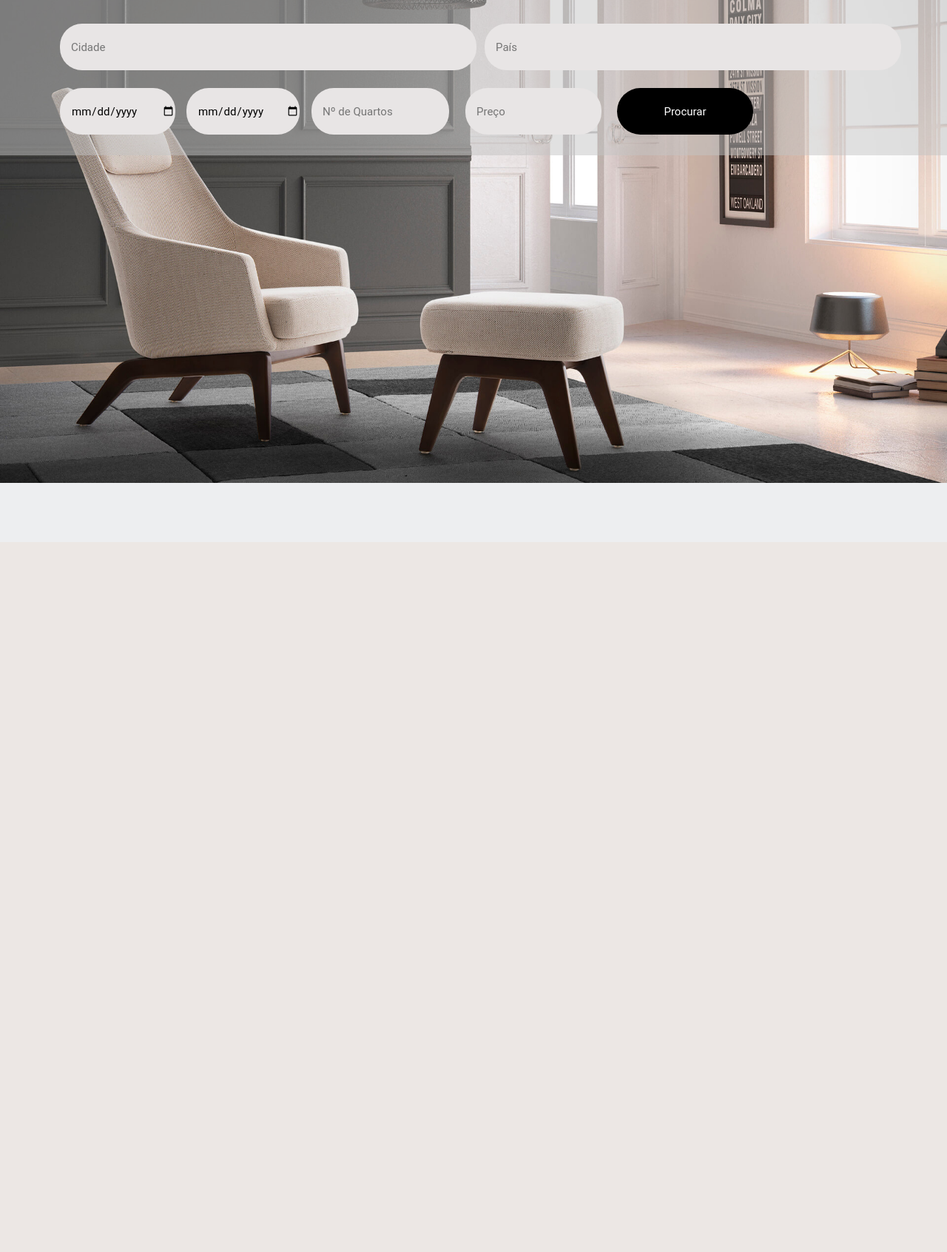
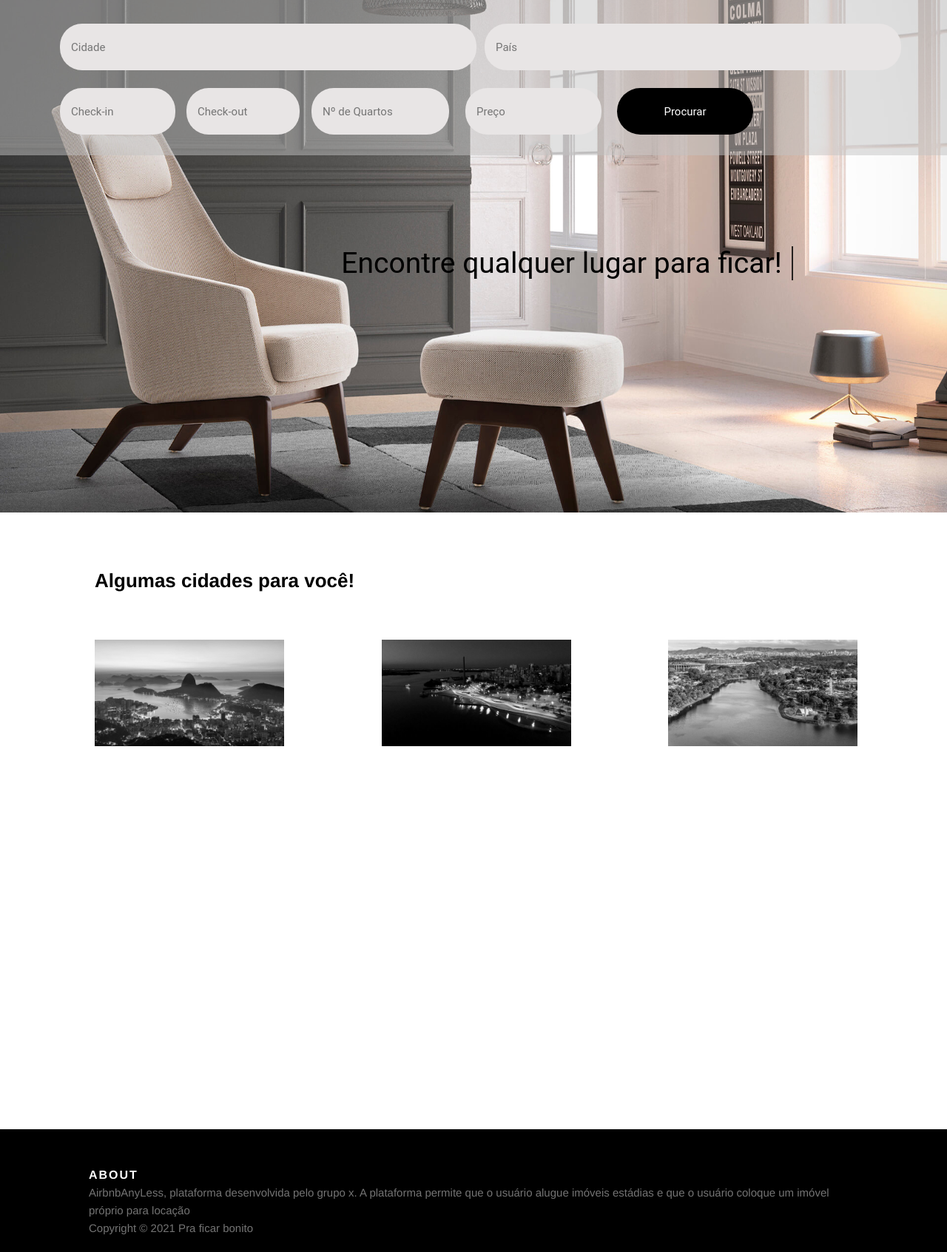
Before and after one commit to SouzaGuilherme/AirbnbAnyLess, a PHP site: page /pages/home.php in a window 1280 px wide. Shown: the part 67-1760 px from the top of the page at 74% size. Before the commit the page ends 720 px from the top, so only its background shows below. Run offline with PHP 8.4, Linux system fonts and the light colour scheme.

Commit message:
mais ajustes

```diff
--- a/assets/css/home.css
+++ b/assets/css/home.css
@@ -4,3 +4,121 @@
     background-repeat: no-repeat;
     background-size: 100%;
 }
+
+.line{
+    position: absolute;
+    left: 35%;
+    top: 50%;
+    text-align: center;
+    color: black;
+    font-family: Roboto;
+    font-size: 3em;
+    margin: 0 auto;
+    border-right: 2px solid black;
+    white-space: nowrap;
+    overflow: hidden;
+}
+
+.typing-animation{
+    animation: blinkCursor 500ms steps(40) infinite normal, typing 4s steps(40) 1s normal both;
+}
+
+@keyframes typing{
+    from{
+        width: 0;
+    }
+
+    to{
+        width: 16em;
+    }
+}
+
+@keyframes blinkCursor{
+    from{
+        border-right-color: black;
+    }
+
+    to{
+        border-right-color: transparent;
+    }
+}
+
+.imovel-container{
+    background: white;
+    position: absolute;
+    width: 100%;
+    height: 1000px;
+    top: 95%;
+}
+
+.city1{
+    -webkit-filter: grayscale(100%);
+	filter: grayscale(100%);
+	-webkit-transition: .3s ease-in-out;
+	transition: .3s ease-in-out;
+    max-width:20%;
+    max-height:20%;
+    width: auto;
+    height: auto;
+    margin-top: 5%;
+    margin-left: 10%;
+}
+
+.city2{
+    -webkit-filter: grayscale(100%);
+	filter: grayscale(100%);
+	-webkit-transition: .3s ease-in-out;
+	transition: .3s ease-in-out;
+    max-width:20%;
+    max-height:20%;
+    width: auto;
+    height: auto;
+    margin-top: 5%;
+    margin-left: 10%;
+}
+
+.city3{
+    -webkit-filter: grayscale(100%);
+	filter: grayscale(100%);
+	-webkit-transition: .3s ease-in-out;
+	transition: .3s ease-in-out;
+    max-width:20%;
+    max-height:20%;
+    width: auto;
+    height: auto;
+    margin-top: 5%;
+    margin-left: 10%;
+}
+
+.city1:hover{
+    -webkit-filter: grayscale(0);
+	filter: grayscale(0);
+}
+
+.city2:hover{
+    -webkit-filter: grayscale(0);
+	filter: grayscale(0);
+}
+
+.city3:hover{
+    -webkit-filter: grayscale(0);
+	filter: grayscale(0);
+}
+
+.title-city-container{
+    margin-left: 10%;
+    margin-top: 6%;
+}
+
+.text {
+    color: white;
+    font-size: 5px;
+    padding: 16px 32px;
+}
+
+.middle {
+    position: absolute;
+    top: 50%;
+    left: 50%;
+    text-align: center;
+}
--- a/assets/pages/find.php
+++ b/assets/pages/find.php
@@ -7,8 +7,8 @@
 
         <input type="text" class="city" placeholder="Cidade">
         <input type="text" class="country" placeholder="País">
-        <input type="date" class="start-date">
-        <input type="date" class="end-date">
+        <input type="text" class="start-date" placeholder="Check-in">
+        <input type="text" class="end-date" placeholder="Check-out">
         <input type="text" class="people" placeholder="Nº de Quartos">
         <input type="text" class="price" placeholder="Preço">
         <input type="submit" class="find" value="Procurar"></button>
--- /dev/null
+++ b/assets/pages/footer.css
@@ -0,0 +1,63 @@
+.site-footer
+{
+    position:absolute;
+    bottom:0;
+    width: 100%;
+    background-color:black;
+    padding:45px 0 20px;
+    font-size:15px;
+    line-height:24px;
+    color:#737373;
+}
+.site-footer hr
+{
+  border-top-color:#bbb;
+  opacity:0.5
+}
+.site-footer hr.small
+{
+  margin:20px 0
+}
+.site-footer h6
+{
+  color:#fff;
+  font-size:16px;
+  text-transform:uppercase;
+  margin-top:5px;
+  letter-spacing:2px
+}
+.site-footer a
+{
+  color:#737373;
+}
+.site-footer a:hover
+{
+  color:#3366cc;
+  text-decoration:none;
+}
+.footer-links
+{
+  padding-left:0;
+  list-style:none
+}
+.footer-links li
+{
+  display:block
+}
+.footer-links a
+{
+  color:#737373
+}
+.footer-links a:active,.footer-links a:focus,.footer-links a:hover
+{
+  color:#3366cc;
+  text-decoration:none;
+}
+.footer-links.inline li
+{
+  display:inline-block
+}
+.copyright-text
+{
+  margin:0
+}
--- /dev/null
+++ b/assets/pages/footer.php
@@ -0,0 +1,23 @@
+<!DOCTYPE html>
+
+<html>
+
+    <footer class="site-footer">
+
+        <div class="container">
+            <div class="row">
+            <div class="col-sm-12 col-md-6">
+                <h6>About</h6>
+                <p class="text-justify">AirbnbAnyLess, plataforma desenvolvida pelo grupo x. A plataforma permite que o usuário alugue imóveis estádias e que o usuário coloque um imóvel próprio para locação</p>
+            </div>
+
+
+        <div class="container">
+            <div class="row">
+            <div class="col-md-8 col-sm-6 col-xs-12">
+                <p class="copyright-text">Copyright &copy; 2021 Pra ficar bonito
+            </div>
+
+    </footer>
+
+</html>
--- a/config.php
+++ b/config.php
@@ -8,5 +8,5 @@ $db_host = "localhost";
 $db_user = "root";
 $db_pass = "";
 
-//$pdo = new PDO("mysql:dbname=".$db_name.";host=".$db_host.":8181", $db_user, $db_pass);
-$pdo = new PDO("mysql:dbname=".$db_name.";host=".$db_host, $db_user, $db_pass);
+$pdo = new PDO("mysql:dbname=".$db_name.";host=".$db_host.":8181", $db_user, $db_pass);
+//$pdo = new PDO("mysql:dbname=".$db_name.";host=".$db_host, $db_user, $db_pass);
--- a/pages/home.php
+++ b/pages/home.php
@@ -13,14 +13,39 @@ require_once __DIR__ . '/../config.php';
     <link rel="stylesheet" href="<?= $base_url; ?>/assets/css/home.css" />
     <link rel="stylesheet" href="<?= $base_url; ?>/assets/pages/header_application.css" />
     <link rel="stylesheet" href="<?= $base_url; ?>/assets/pages/find.css" />
+    <link rel="stylesheet" href="<?= $base_url; ?>/assets/pages/footer.css" />
 
 </head>
 
 <body class="bg">
 
-
     <?php require_once __DIR__ . '/../assets/pages/header_application.php' ?>
     <?php require_once __DIR__ . '/../assets/pages/find.php' ?>
+
+    <p class="line typing-animation">Encontre qualquer lugar para ficar!</p>
+
+    <div class="imovel-container">
+
+        <h1 class="title-city-container">Algumas cidades para você!</h1>
+
+        <img src="/../assets/images/rio.jpg" class="city1">
+        <div class="middle">
+            <div class="text">Rio de Janeiro</div>
+        </div>
+
+        <img src="/../assets/images/porto2.jpeg" class="city2">
+        <div class="middle">
+            <div class="text">Porto Alegre</div>
+        </div>
+
+        <img src="/../assets/images/belo.jpg" class="city3">
+        <div class="middle">
+            <div class="text">Belo Horizonte</div>
+        </div>
+        <?php require_once __DIR__ . '/../assets/pages/footer.php' ?>
+    </div>
+
+
 
 </body>
 
```
Also changed, not shown: assets/images/belo.jpg (added), assets/images/pelotas.jpg (added), assets/images/porto.jpg (added), assets/images/porto2.jpeg (added), assets/images/rio.jpg (added).
